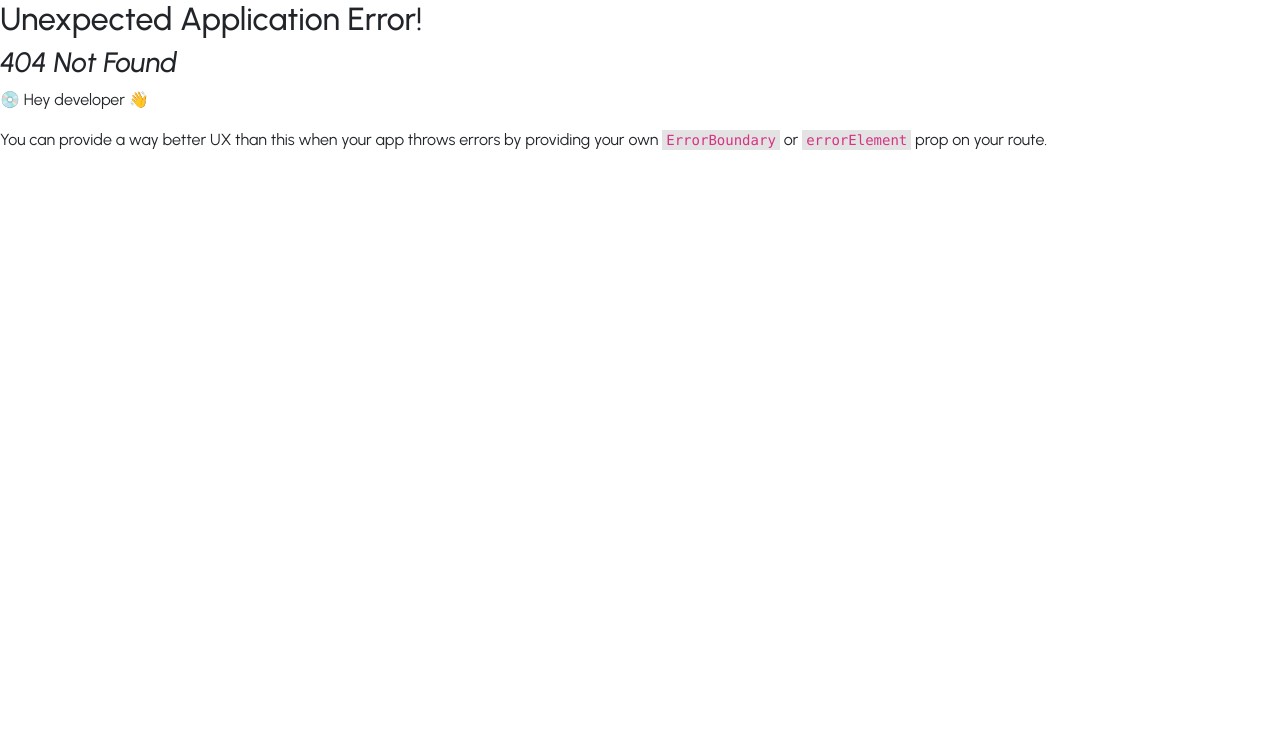
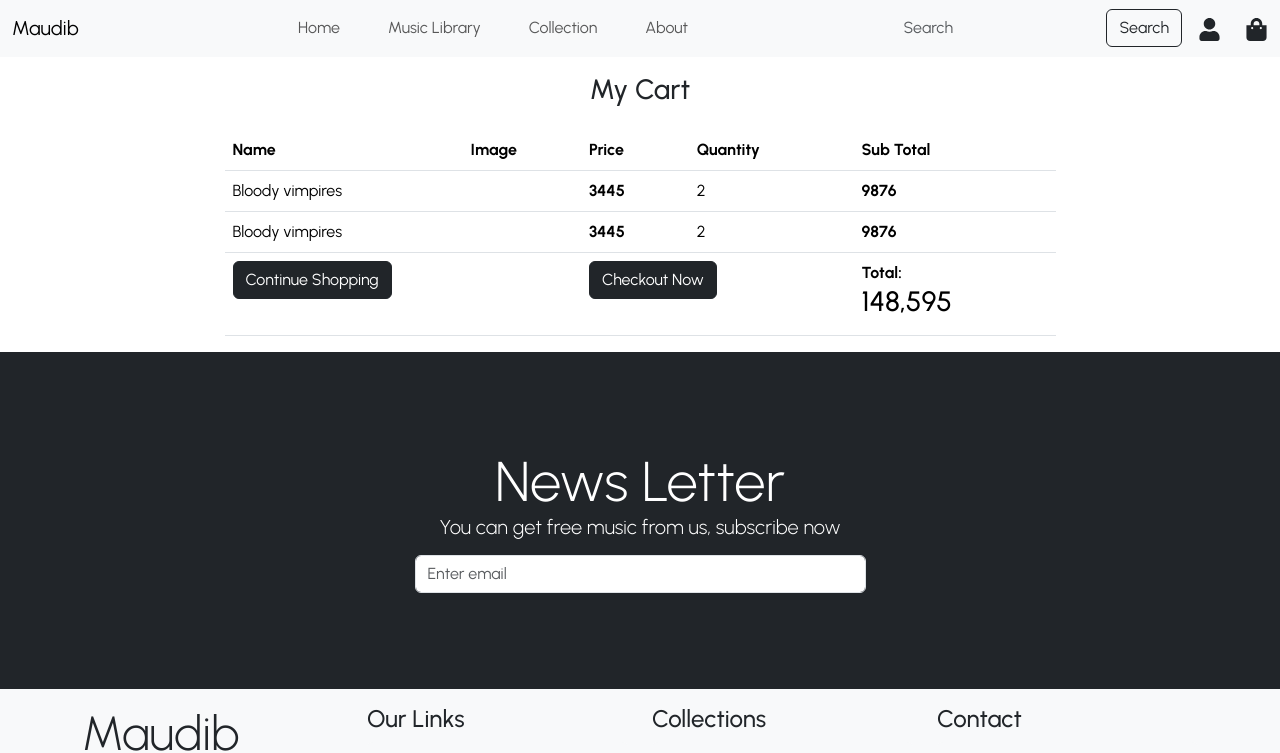
Before and after one commit to nathanielnosa/music_store_frontside, a React (Vite) app: page /cart in a window 1280 px wide. Before the commit this address had no page. Shown: the top 753 px of the page. Built offline with nearby package versions, Linux system fonts and the light colour scheme.

Commit message:
cart page

```diff
--- a/src/components/Navbar.jsx
+++ b/src/components/Navbar.jsx
@@ -50,7 +50,7 @@ const Navbar = () => {
             </form>
             <div className="d-flex gap-4 my-2 cursor-pointer">
               <Link className="text-dark" to={'login'}><FaUser size={23} style={{ color: 'var(--main-color)' }} /></Link>
-              <FaShoppingBag size={23} style={{ color: 'var(--main-color)' }} />
+              <Link className="text-dark" to={'cart'}><FaShoppingBag size={23} style={{ color: 'var(--main-color)' }} /></Link>
             </div>
           </div>
         </div>
--- /dev/null
+++ b/src/pages/Cart.jsx
@@ -0,0 +1,55 @@
+import { Link } from "react-router-dom"
+
+const Cart = () => {
+  return (
+    <section id="cart">
+      <div className="container">
+        <div className="text-center py-3"><h3>My Cart</h3></div>
+        <div className="row">
+          <div className="col-md-9 mx-auto">
+            <table className="table table-responsive table-black">
+              <thead>
+                <tr>
+                  <th>Name</th>
+                  <th>Image</th>
+                  <th>Price</th>
+                  <th>Quantity</th>
+                  <th>Sub Total</th>
+                </tr>
+              </thead>
+              <tbody>
+                <tr>
+                  <td>Bloody vimpires</td>
+                  <td><img src="" alt="" /></td>
+                  <td><strong>3445</strong></td>
+                  <td>2</td>
+                  <td><strong>9876</strong></td>
+                </tr>
+                <tr>
+                  <td>Bloody vimpires</td>
+                  <td><img src="" alt="" /></td>
+                  <td><strong>3445</strong></td>
+                  <td>2</td>
+                  <td><strong>9876</strong></td>
+                </tr>
+                <tr className="">
+                  <td colSpan={2}>
+                    <Link className="btn btn-dark " to={'/'}>Continue Shopping</Link>
+                  </td>
+                  <td colSpan={2}>
+                    <Link className="btn btn-dark " to={'/'}>Checkout Now</Link>
+                  </td>
+                  <td>
+                    <strong>Total:</strong><h3>148,595</h3>
+                  </td>
+                </tr>
+              </tbody>
+            </table>
+          </div>
+        </div>
+      </div>
+    </section>
+  )
+}
+
+export default Cart
--- a/src/routers/RouterMain.jsx
+++ b/src/routers/RouterMain.jsx
@@ -13,6 +13,7 @@ import About from "../pages/About"
 import Detail from "../pages/Detail"
 import Register from "../pages/Register"
 import Login from "../pages/Login"
+import Cart from "../pages/Cart"
 
 const RouterMain = () => {
   const routers = createBrowserRouter(
@@ -24,6 +25,7 @@ const RouterMain = () => {
         <Route path="/music/:id" element={<Detail />} />
         <Route path="/register" element={<Register />} />
         <Route path="/login" element={<Login />} />
+        <Route path="/cart" element={<Cart />} />
 
       </Route>
     )
```
